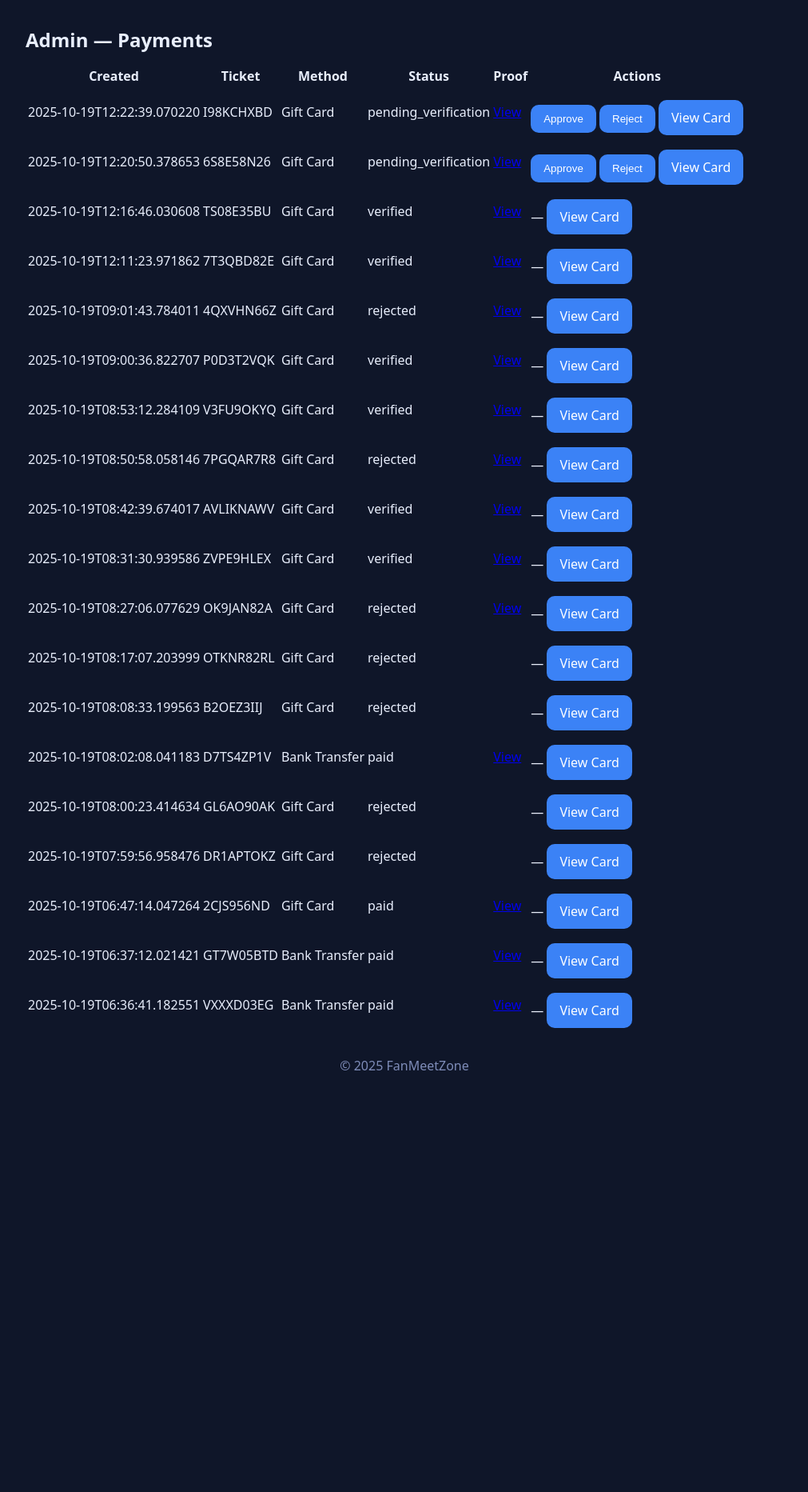
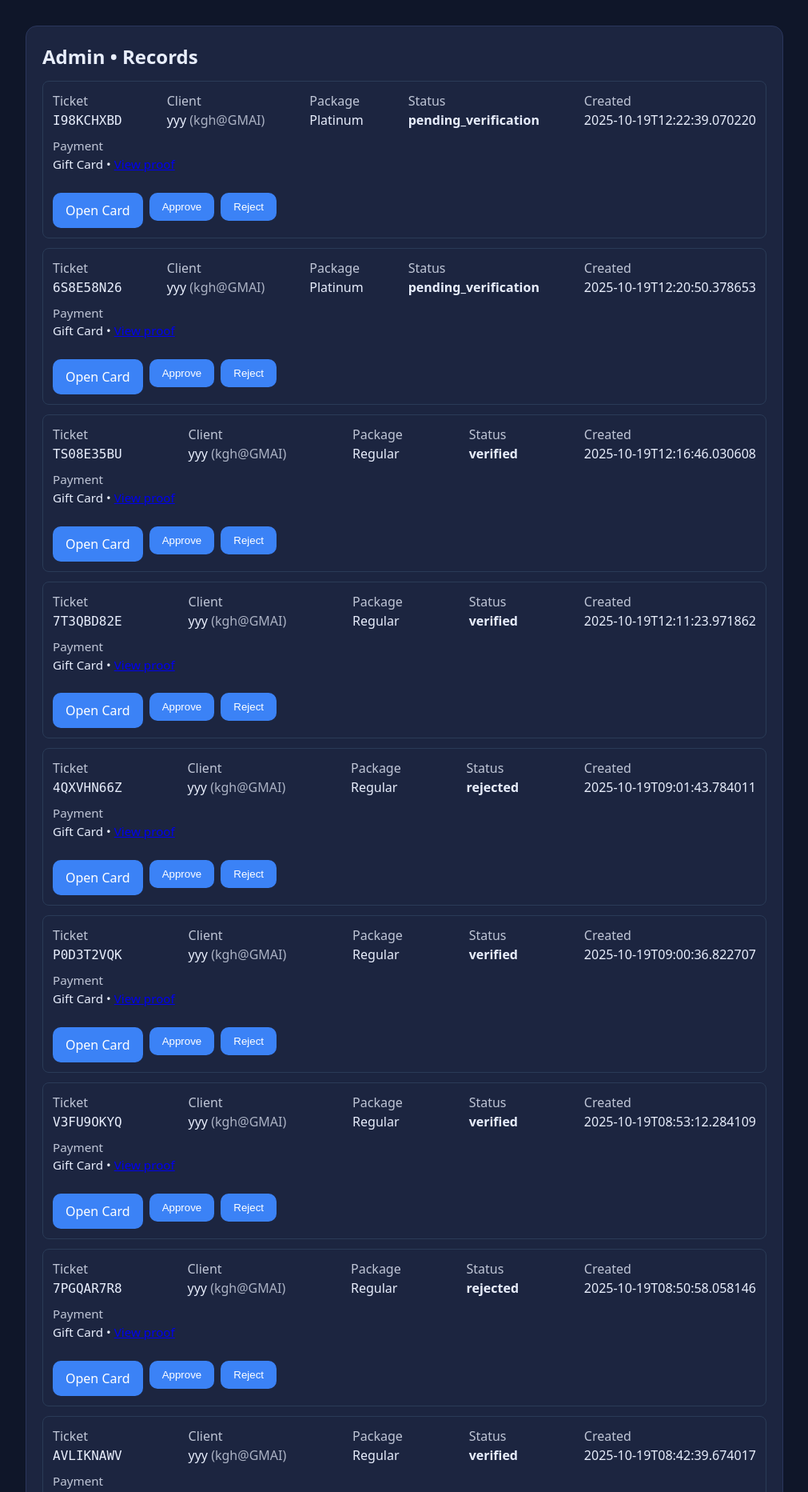
Before and after one commit to verifiedboiy/fanmeetzone, a Flask app: page /admin/records in a window 1280 px wide. Shown: the part 57-1922 px from the top of the page at 80% size, without its empty margins (134-1145 px from the left). Before the commit the page ends 1395 px from the top, so only its background shows below. Run offline with Flask 3, Linux system fonts and the light colour scheme.

Commit message:
Admin records: working POST approve/reject buttons + layout

```diff
--- a/templates/admin_records.html
+++ b/templates/admin_records.html
@@ -1,36 +1,64 @@
 {% extends "base.html" %}
 {% block content %}
-<h2>Admin — Payments</h2>
-<table class="table">
-  <thead><tr>
-    <th>Created</th><th>Ticket</th><th>Method</th><th>Status</th><th>Proof</th><th>Actions</th>
-  </tr></thead>
-  <tbody>
-  {% for r in records %}
-    <tr>
-      <td>{{ r.created_at or '' }}</td>
-      <td>{{ r.ticket_id }}</td>
-      <td>{{ r.payment_info.method if r.payment_info else '' }}</td>
-      <td>{{ r.status or ('paid' if r.paid else 'pending') }}</td>
-      <td>
-        {% if r.payment_info and r.payment_info.proof_url %}
-          <a href="{{ r.payment_info.proof_url }}" target="_blank">View</a>
-        {% endif %}
-      </td>
-      <td>
-        {% if (r.status or '') == 'pending_verification' %}
-          <form style="display:inline" method="post" action="{{ url_for('admin_verify', ticket=r.ticket_id, action='approve') }}">
-            <button class="btn">Approve</button>
-          </form>
-          <form style="display:inline" method="post" action="{{ url_for('admin_verify', ticket=r.ticket_id, action='reject') }}">
-            <button class="btn danger">Reject</button>
-          </form>
-        {% else %} — {% endif %}
+<section class="card">
+  <h2>Admin • Records</h2>
+  {% if records|length == 0 %}
+    <p>No records yet.</p>
+  {% else %}
+    <div style="display:grid; gap:12px;">
+      {% for r in records %}
+        <div style="border:1px solid #2a3b57; border-radius:8px; padding:12px;">
+          <div style="display:flex; justify-content:space-between; gap:12px; flex-wrap:wrap;">
+            <div>
+              <div style="opacity:.8;">Ticket</div>
+              <code>{{ r.ticket_id }}</code>
+            </div>
+            <div>
+              <div style="opacity:.8;">Client</div>
+              {{ r.client.full_name or '—' }} <span style="opacity:.7;">({{ r.client.email or '—' }})</span>
+            </div>
+            <div>
+              <div style="opacity:.8;">Package</div>
+              {{ r.client.package|title }}
+            </div>
+            <div>
+              <div style="opacity:.8;">Status</div>
+              <strong>{{ r.status or (r.paid and 'verified' or 'pending') }}</strong>
+            </div>
+            <div>
+              <div style="opacity:.8;">Created</div>
+              {{ r.created_at or '—' }}
+            </div>
+          </div>
 
-        <a class="btn small" href="{{ url_for('view_card', ticket_id=r.ticket_id) }}" target="_blank">View Card</a>
-      </td>
-    </tr>
-  {% endfor %}
-  </tbody>
-</table>
+          {% if r.payment_info %}
+            <div style="margin-top:8px; font-size:.95rem;">
+              <div style="opacity:.8;">Payment</div>
+              <div>
+                {{ r.payment_info.method }}
+                {% if r.payment_info.payment_id %} • <span style="opacity:.8;">{{ r.payment_info.payment_id }}</span>{% endif %}
+                {% if r.payment_info.session_id %} • <span style="opacity:.8;">{{ r.payment_info.session_id }}</span>{% endif %}
+                {% if r.payment_info.proof_url %}
+                  • <a href="{{ r.payment_info.proof_url }}" target="_blank">View proof</a>
+                {% endif %}
+              </div>
+            </div>
+          {% endif %}
+
+          <div style="margin-top:10px; display:flex; gap:8px; flex-wrap:wrap;">
+            <a class="btn outline" href="{{ url_for('view_card', ticket_id=r.ticket_id) }}" target="_blank">Open Card</a>
+
+            <form action="{{ url_for('admin_verify', ticket=r.ticket_id, action='approve') }}" method="POST">
+              <button class="btn" type="submit">Approve</button>
+            </form>
+
+            <form action="{{ url_for('admin_verify', ticket=r.ticket_id, action='reject') }}" method="POST">
+              <button class="btn" type="submit">Reject</button>
+            </form>
+          </div>
+        </div>
+      {% endfor %}
+    </div>
+  {% endif %}
+</section>
 {% endblock %}
```
